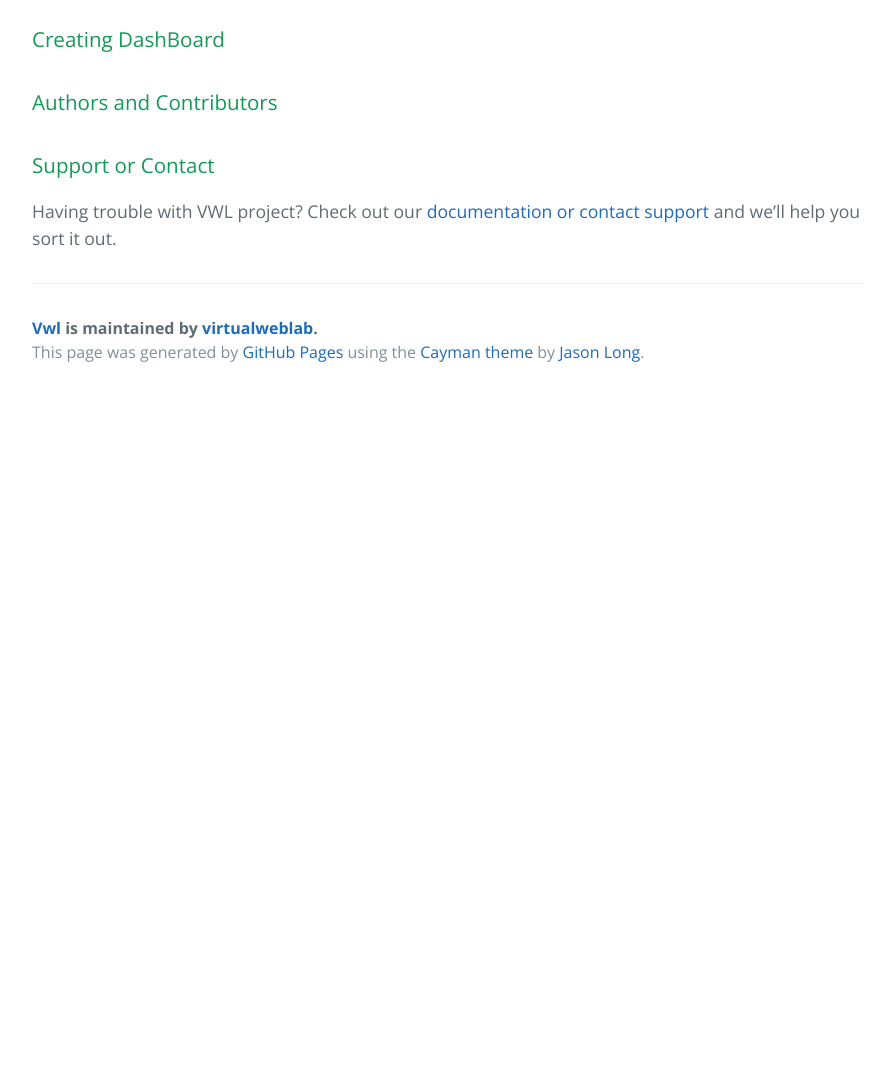
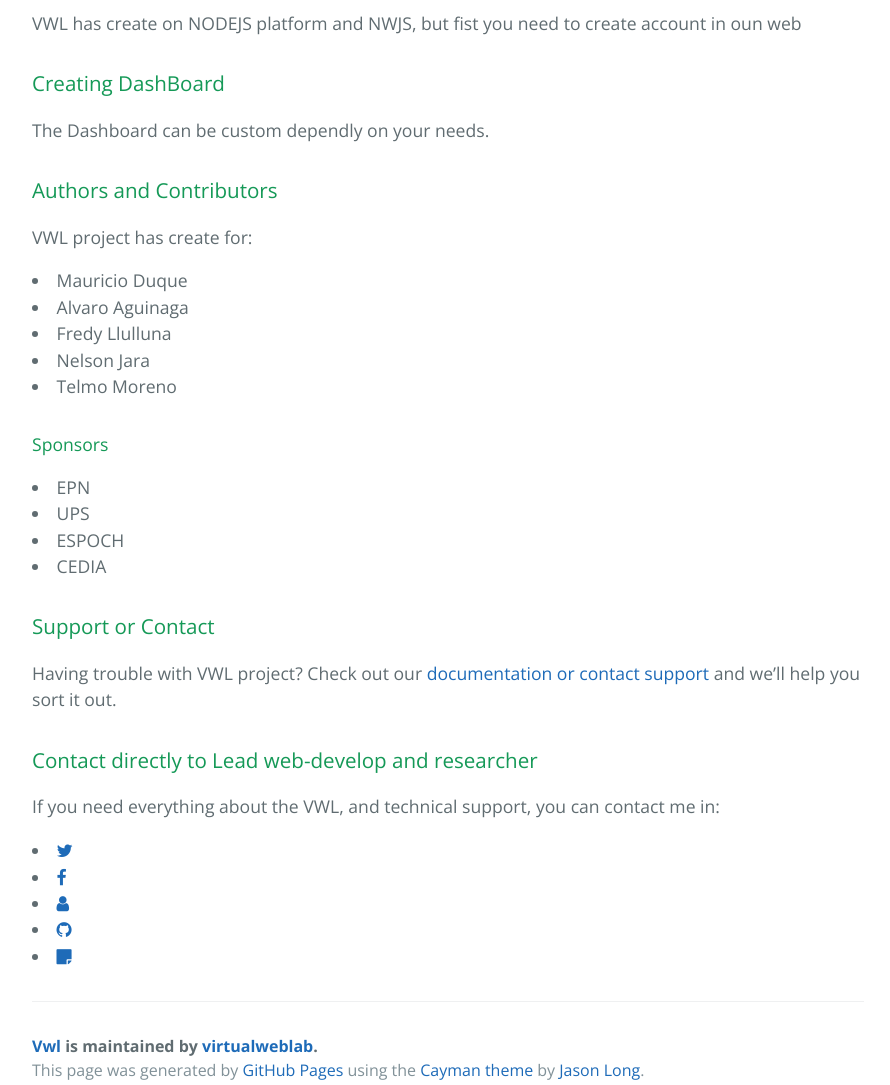
Before and after one commit to virtualweblab/vwl, a plain HTML site: page index.html in a window 1280 px wide. Shown: the part 540-1625 px from the top of the page, without its empty margins (192-1082 px from the left). Before the commit the page ends 936 px from the top, so only its background shows below. Drawn offline with nearby package versions, Linux system fonts and the light colour scheme.

Commit message:
change on the structure

```diff
--- a/index.html
+++ b/index.html
@@ -8,6 +8,7 @@
     <link href='https://fonts.googleapis.com/css?family=Open+Sans:400,700' rel='stylesheet' type='text/css'>
     <link rel="stylesheet" type="text/css" href="stylesheets/stylesheet.css" media="screen">
     <link rel="stylesheet" type="text/css" href="stylesheets/github-light.css" media="screen">
+    <link rel="stylesheet" href="https://maxcdn.bootstrapcdn.com/font-awesome/4.4.0/css/font-awesome.min.css">
   </head>
   <body>
     <section class="page-header">
@@ -27,22 +28,54 @@
 <h3>
 <a id="designer-templates" class="anchor" href="#designer-templates" aria-hidden="true"><span class="octicon octicon-link"></span></a>How to Use</h3>
 
-<p></p>
+<p>VWL has create on NODEJS platform and NWJS, but fist you need to create account in oun web</p>
 
 <h3>
 <a id="creating-pages-manually" class="anchor" href="#creating-pages-manually" aria-hidden="true"><span class="octicon octicon-link"></span></a>Creating DashBoard</h3>
 
-<p></p>
+<p>The Dashboard can be custom dependly on your needs.</p>
 
 <h3>
 <a id="authors-and-contributors" class="anchor" href="#authors-and-contributors" aria-hidden="true"><span class="octicon octicon-link"></span></a>Authors and Contributors</h3>
 
-<p></p>
+<p>VWL project has create for: </p>
+<li>Mauricio Duque</li>
+<li>Alvaro Aguinaga</li>
+<li>Fredy Llulluna</li>
+<li>Nelson Jara</li>
+<li>Telmo Moreno</li>
+
+<h4>Sponsors</h4>
+<li>EPN</li>
+<li>UPS</li>
+<li>ESPOCH</li>
+<li>CEDIA</li>
+
 
 <h3>
 <a id="support-or-contact" class="anchor" href="#support-or-contact" aria-hidden="true"><span class="octicon octicon-link"></span></a>Support or Contact</h3>
 
 <p>Having trouble with VWL project? Check out our <a href="https://github.com/virtualweblab/vwl/issues"></a><a href="https://github.com/virtualweblab/vwl/wiki">documentation</a><a href="http://virtualweblab.github.io/"> or contact support</a> and we’ll help you sort it out.</p>
+
+<h3>
+<a id="authors-and-contributors" class="anchor" href="#authors-and-contributors" aria-hidden="true"><span class="octicon octicon-link"></span></a>Contact directly to Lead web-develop and researcher</h3>
+
+<p>If you need everything about the VWL, and technical support, you can contact me in: </p>
+
+      <li><a href="https://twitter.com/mauro_duque"><i class="fa fa-twitter"></i></a>
+      </li>
+      <li><a href="https://www.facebook.com/familiaduqueorozco"><i class="fa fa-facebook"></i></a>
+      </li>
+      <li><a href="http://mauricioduqueorozco.github.io/"><i class="fa fa-user"></i></a>
+      </li>
+      <li><a href="https://github.com/mauricioduqueorozco"><i class="fa fa-github"></i></a>
+      </li>
+      <li><a href="https://www.cedia.org.ec/entrevista-mauricio-duque-orozco"><i class="fa fa-sticky-note"></i></a>
+
+
+
+
+
 
       <footer class="site-footer">
         <span class="site-footer-owner"><a href="https://github.com/virtualweblab/vwl">Vwl</a> is maintained by <a href="https://github.com/virtualweblab">virtualweblab</a>.</span>
```
